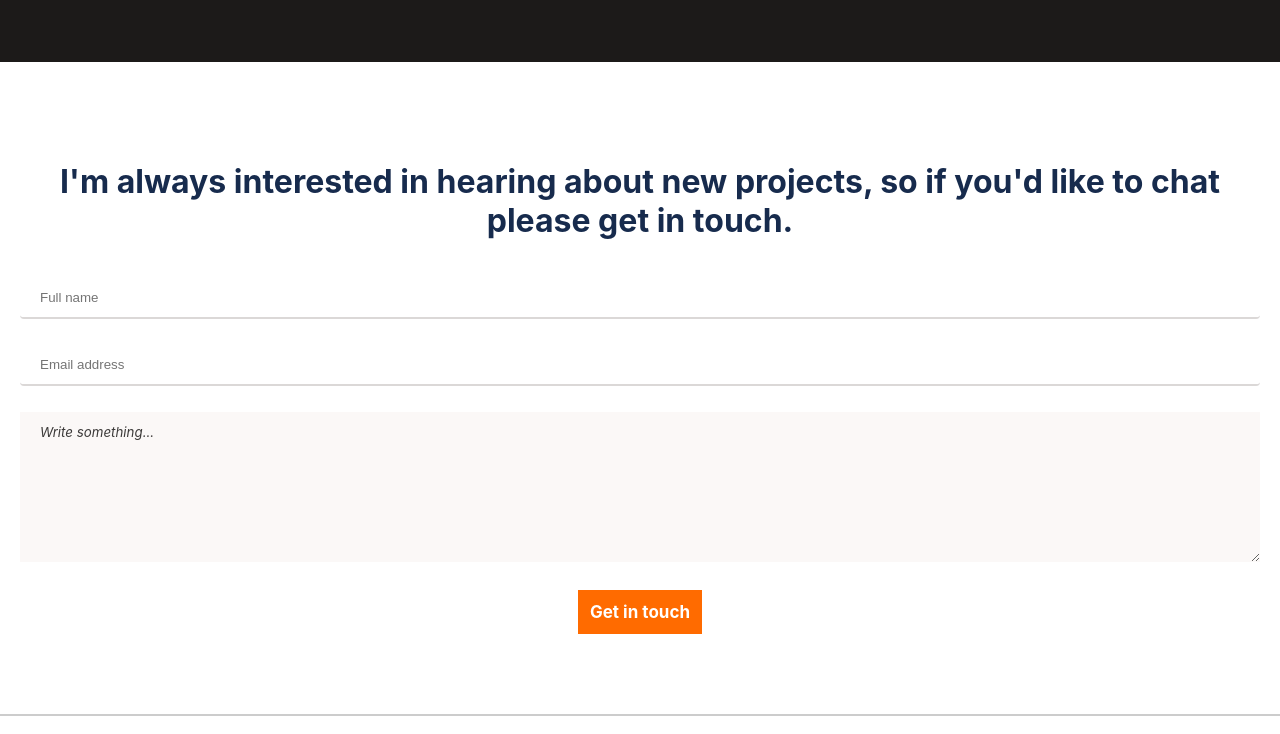
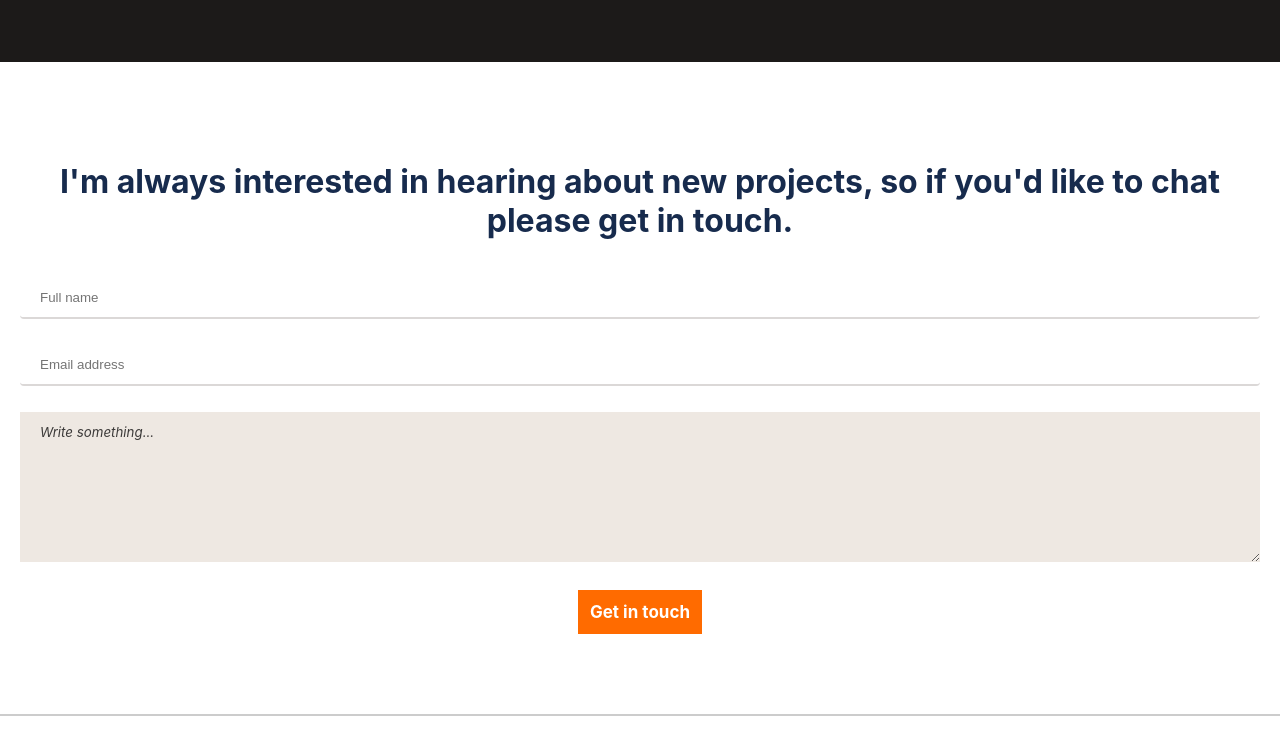
Before and after one commit to unorjikingsley/Portfolio-Website, a website: page index.html in a window 1280 px wide. Shown: the part 5910-6644 px from the top of the page. Drawn offline with Linux system fonts and the light colour scheme.

Commit message:
change textarea background

```diff
--- a/styles.css
+++ b/styles.css
@@ -463,7 +463,7 @@ input[type='email'] {
 
 textarea {
   height: 150px;
-  background-color: #fbf8f7;
+  background-color: #eee8e2;
   border: #fbf8f7;
   width: 100%;
   padding: 12px 20px;
```
